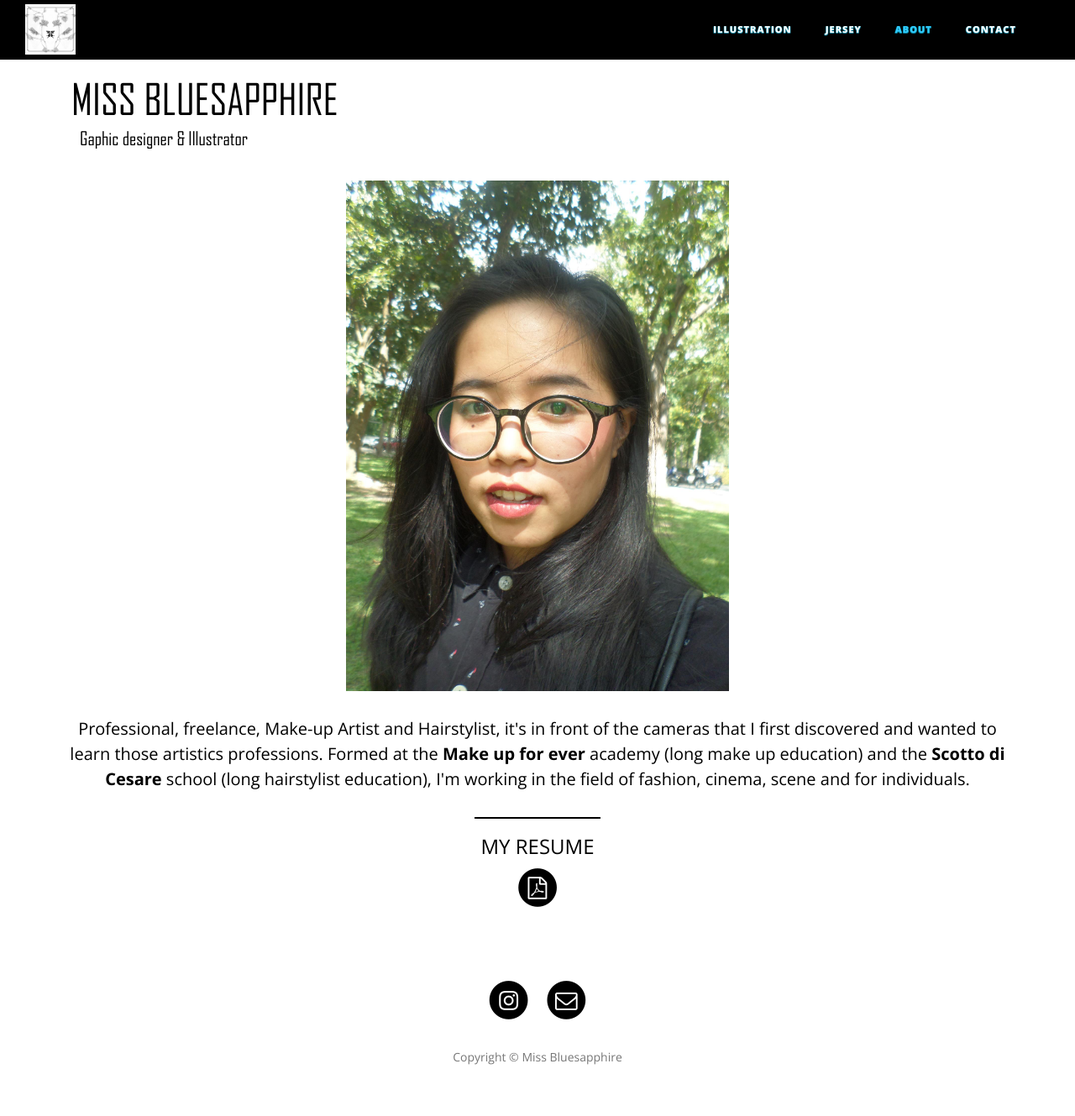
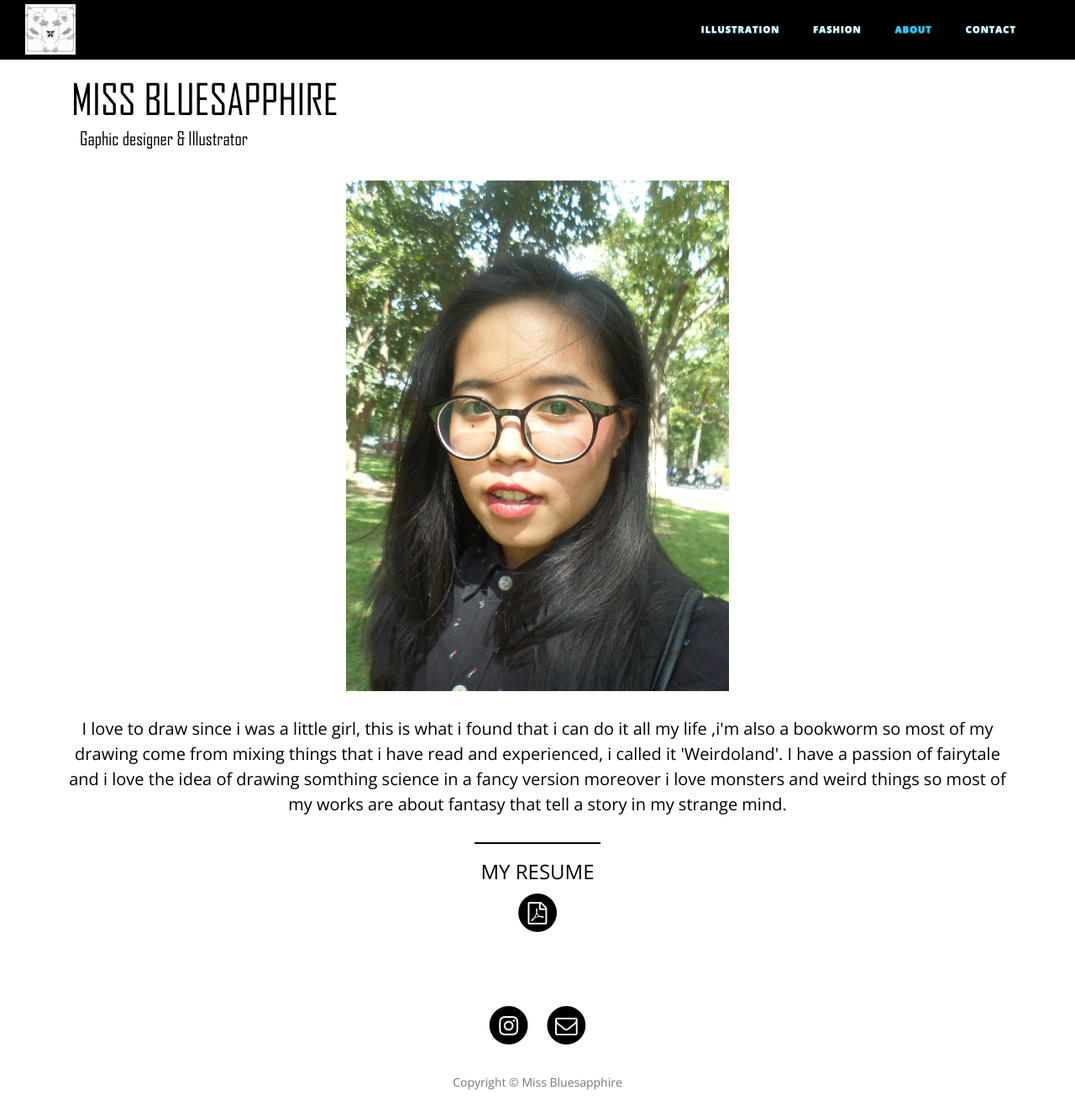
Before and after one commit to clement-roblot/miss.bluesapphire, a Jekyll site: the page built from about/index.html, in a window 1280 px wide. Shown: the whole page at 84% size. Built offline with Jekyll 4.4.1, drawn with Linux system fonts in a browser that asks for light colours; nearby versions of some CDN libraries; before the commit the page ends 1299 px from its top, so only the background shows below that.

Commit message:
Minor modifications.

```diff
--- a/_config.yml
+++ b/_config.yml
@@ -20,7 +20,7 @@ owner:
 # Internal nav
 nav:
   - ILLUSTRATION: "galerie_illustration/"
-  - JERSEY: "galerie_jersey/"
+  - FASHION: "galerie_fashion/"
 #  - DIVERS: "galerie_divers/"
   - ABOUT: "about/"
   - CONTACT: "contact/"
--- a/about/index.html
+++ b/about/index.html
@@ -4,8 +4,7 @@ active: about
 ---
 <div style="margin-left: auto; margin-right: auto; text-align: center;">
 	<img class="about" src="{{ site.baseurl }}/about/phonphailin.jpg">
-	<p>	Professional, freelance, Make-up Artist and Hairstylist, it's in front of the cameras that I first discovered and wanted to learn those artistics professions.
-		Formed at the <b>Make up for ever</b> academy (long make up education) and the <b>Scotto di Cesare</b> school (long hairstylist education), I'm working in the field of fashion, cinema, scene and for individuals.
+	<p>	I love to draw since i was a little girl, this is what i found that i can do it all my life ,i'm also a bookworm so most of my drawing come from mixing things that i have read and experienced, i called it 'Weirdoland'. I have a passion of fairytale and i love the idea of drawing somthing science in a fancy version moreover i love monsters and weird things so most of my works are about fantasy that tell a story in my strange mind.
 	</p>
 	<hr class="small">
 </div>
--- a/galerie_illustration/index.html
+++ b/galerie_illustration/index.html
@@ -26,8 +26,6 @@ images:
  - image_path: /galerie_illustration/img/IMG_20170621_235256_182.jpg
    copyright:
  - image_path: /galerie_illustration/img/IMG_20170627_172303_072.jpg
-   copyright:
- - image_path: /galerie_illustration/img/IMG_20170703_175050_756.jpg
    copyright:
  - image_path: /galerie_illustration/img/IMG_20170716_202337_909.jpg
    copyright:
```
Also changed, not shown: galerie_jersey/index.html (deleted, +0 -84 lines), galerie_illustration/img/IMG_20170703_175050_756.jpg (deleted), galerie_illustration/img/IMG_20170823_203509_775.jpg.
